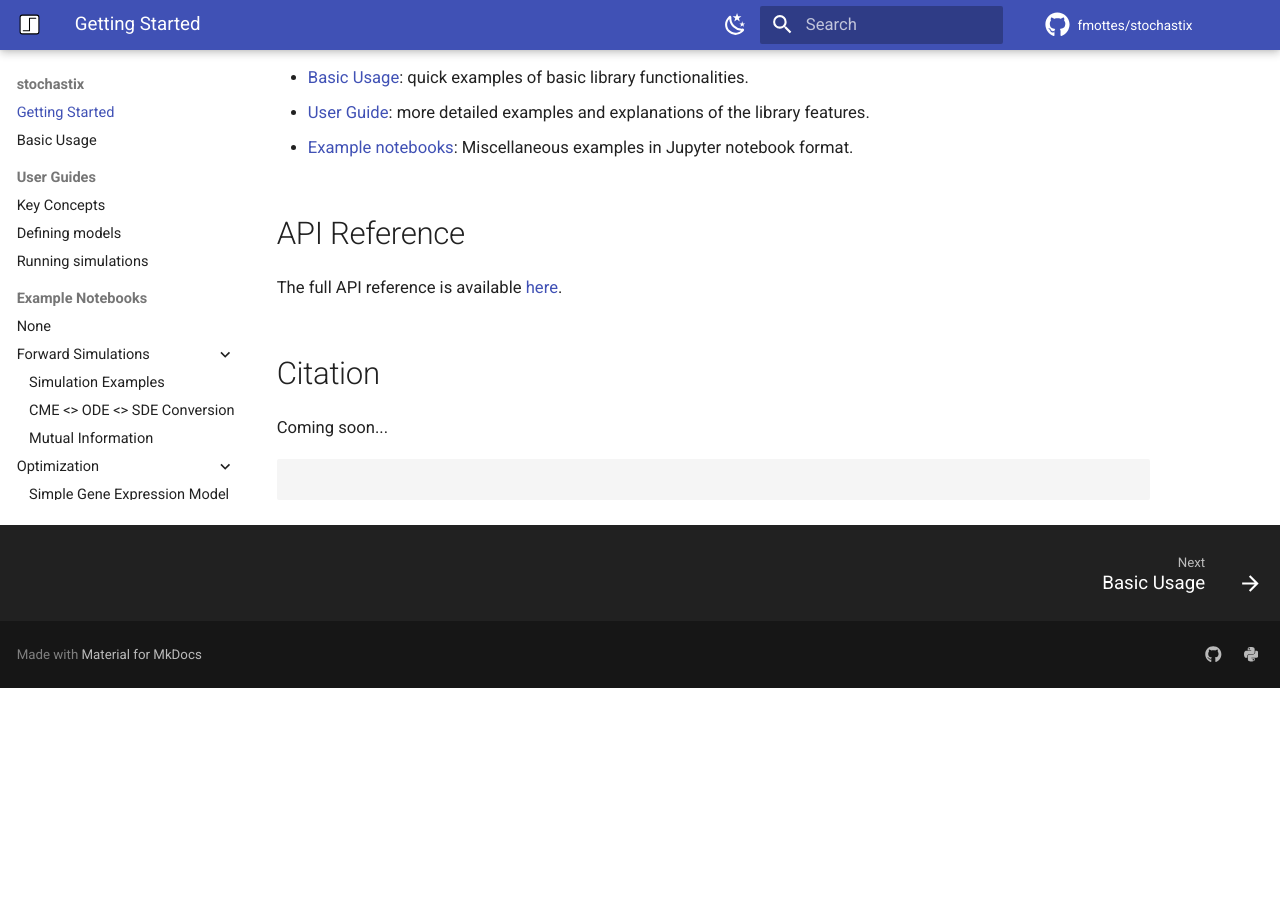
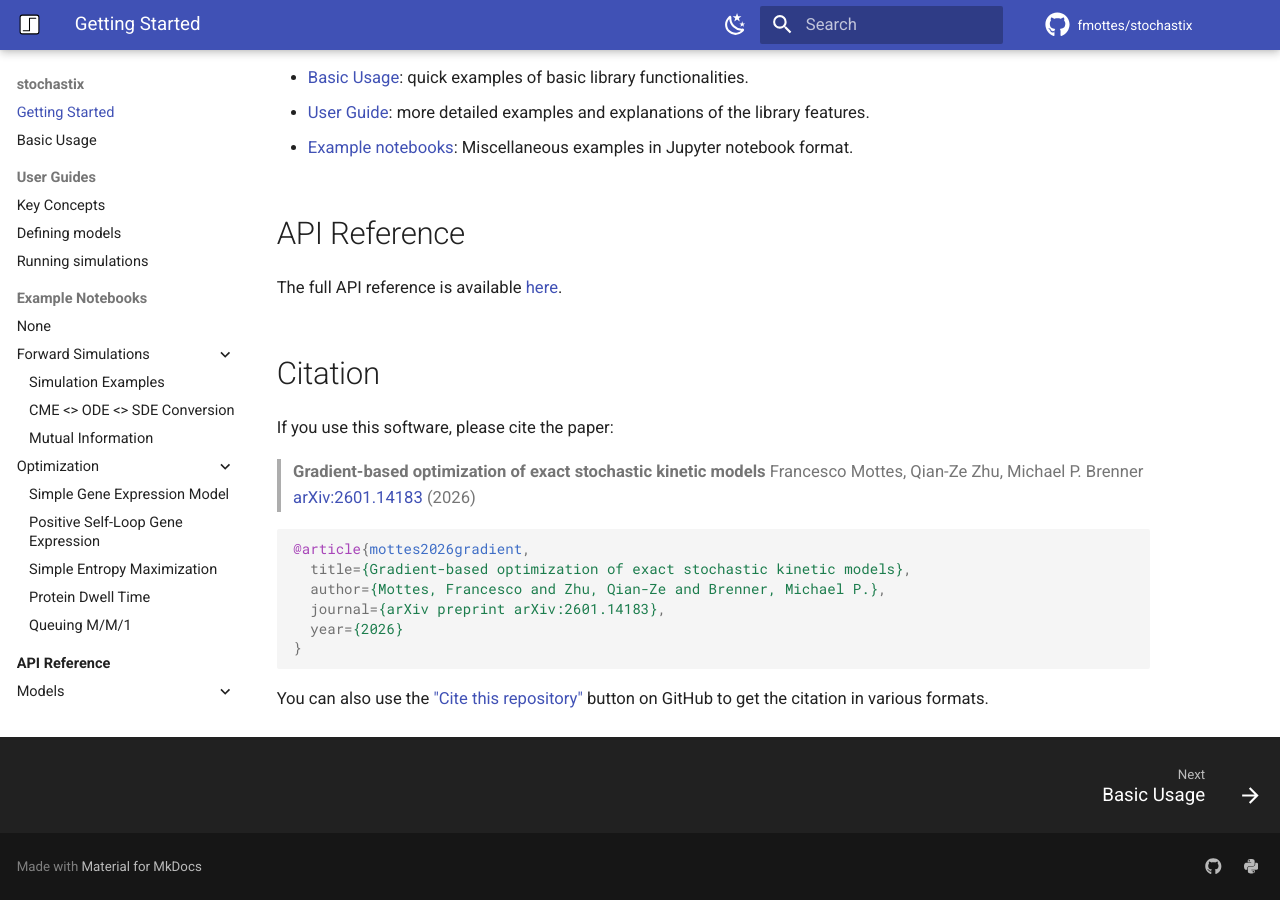
Before and after one commit to fmottes/stochastix, an MkDocs documentation site: the page built from docs/index.md, in a window 1280 px wide and 900 px high, scrolled down 2175 px. Built offline with MkDocs 1.6.1 and Material for MkDocs 9.7.7, drawn with Linux system fonts in a browser that asks for light colours; comment, search, counter and statistics services are not loaded; before the commit the page ends 2863 px from its top, so only the background shows below that.

Commit message:
add arXiv paper reference

````diff
--- a/docs/index.md
+++ b/docs/index.md
@@ -98,7 +98,19 @@ The full API reference is available [here](api/index.md).
 
 ## Citation
 
-Coming soon...
+If you use this software, please cite the paper:
 
+> **Gradient-based optimization of exact stochastic kinetic models**
+> Francesco Mottes, Qian-Ze Zhu, Michael P. Brenner
+> [arXiv:2601.14183](https://arxiv.org/abs/2601.14183) (2026)
+
+```bibtex
+@article{mottes2026gradient,
+  title={Gradient-based optimization of exact stochastic kinetic models},
+  author={Mottes, Francesco and Zhu, Qian-Ze and Brenner, Michael P.},
+  journal={arXiv preprint arXiv:2601.14183},
+  year={2026}
+}
 ```
-```
+
+You can also use the ["Cite this repository"](https://github.com/fmottes/stochastix) button on GitHub to get the citation in various formats.
````
Also changed, not shown: README.md (+7 -1 lines), 1 other file.
